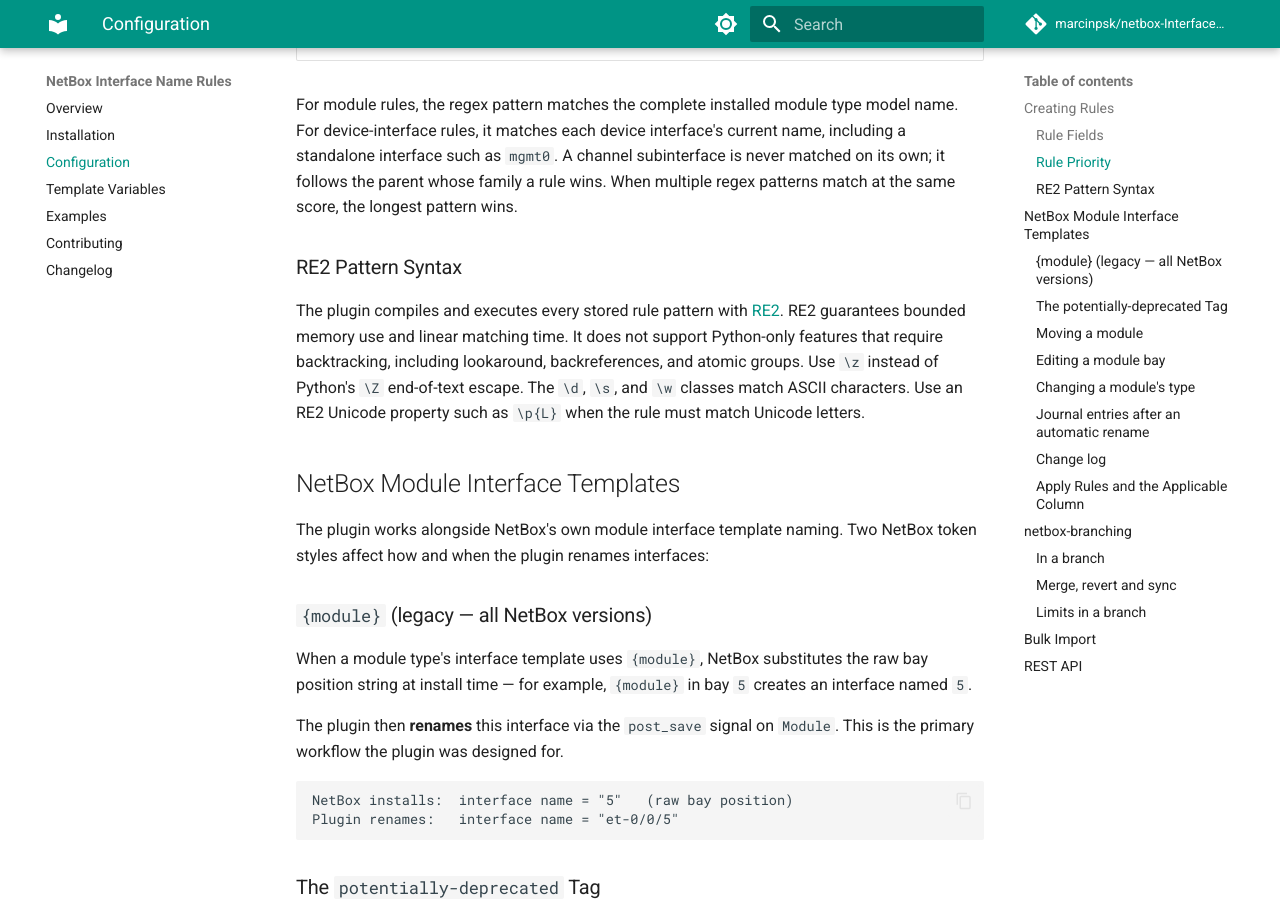
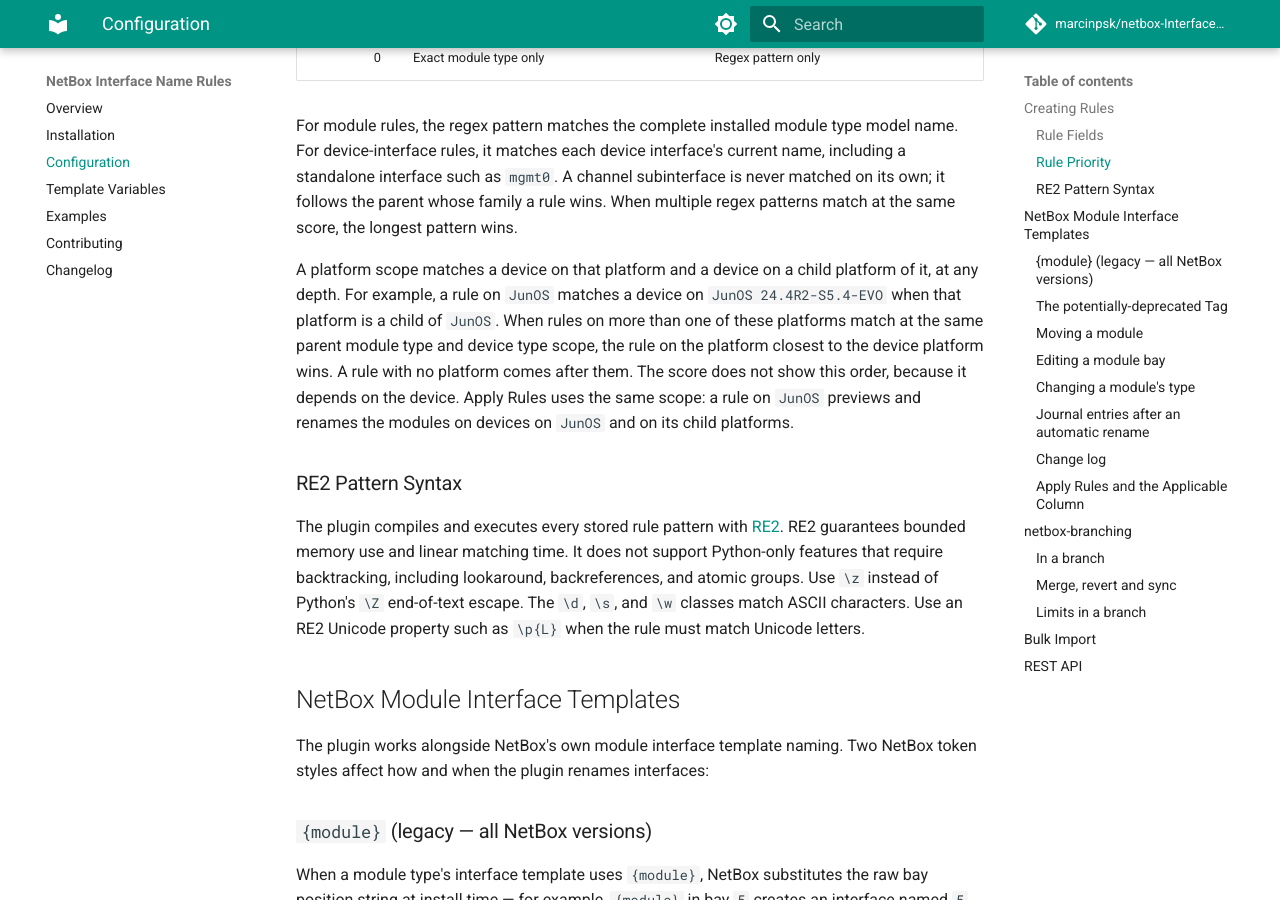
Before and after one commit to marcinpsk/netbox-InterfaceNameRules-plugin, an MkDocs documentation site: the page built from docs/configuration.md, in a window 1280 px wide and 900 px high, scrolled down 1708 px. Built offline with MkDocs 1.6.1 and Material for MkDocs 9.7.7, drawn with Linux system fonts in a browser that asks for light colours; comment, search, counter and statistics services are not loaded; some of the changed text lies outside the part shown.

Commit message:
docs(rules): say that a platform scope covers its child platforms
Update the platform help texts, the model docstring and specificity_score,
the rule detail and rule tester pages, the configuration and index pages,
the README and the glossary. Each says that a platform scope also matches
the child platforms, and that the rule on the closest platform wins.

The score does not show the platform order, because the order depends on
the device. NetBox leaves help_text out of migrations, so the model help
text needs no migration. CHANGELOG.md is written by the release tool from
the commit subjects, so it is not edited here.

```diff
--- a/docs/configuration.md
+++ b/docs/configuration.md
@@ -14,7 +14,7 @@
 | Regex Mode | No | When enabled, match by pattern instead of exact module type FK |
 | Parent Module Type | No | Restrict to modules inside this parent (e.g., converter). Must be empty on a device-interface rule |
 | Device Type | No | Restrict to devices of this type |
-| Platform | No | Restrict to devices running this software platform/OS |
+| Platform | No | Restrict to devices running this software platform/OS or a child platform of it |
 | Name Template | Yes | Interface name pattern with template variables |
 | Parent Name Template | No | Name template for the channelized parent, with the same variables as Name Template except `{channel}`. Blank keeps the parent's current name |
 | Breakout Mode | No | Flat renames the base to the first channel and creates sibling interfaces. Channelized turns the base into a parent with one subinterface per channel (requires NetBox channel support) |
@@ -44,6 +44,16 @@
 interface's current name, including a standalone interface such as `mgmt0`. A channel
 subinterface is never matched on its own; it follows the parent whose family a rule wins.
 When multiple regex patterns match at the same score, the longest pattern wins.
+
+A platform scope matches a device on that platform and a device on a child
+platform of it, at any depth. For example, a rule on `JunOS` matches a device on
+`JunOS 24.4R2-S5.4-EVO` when that platform is a child of `JunOS`. When rules on
+more than one of these platforms match at the same parent module type and device
+type scope, the rule on the platform closest to the device platform wins. A rule
+with no platform comes after them. The score does not show this order, because
+it depends on the device. Apply Rules uses the same scope: a rule on `JunOS`
+previews and renames the modules on devices on `JunOS` and on its child
+platforms.
 
 ### RE2 Pattern Syntax
 
```
Also changed, not shown: CONTEXT.md (+4 -0 lines), README.md (+1 -1 lines), docs/index.md (+1 -1 lines), 4 other files.
